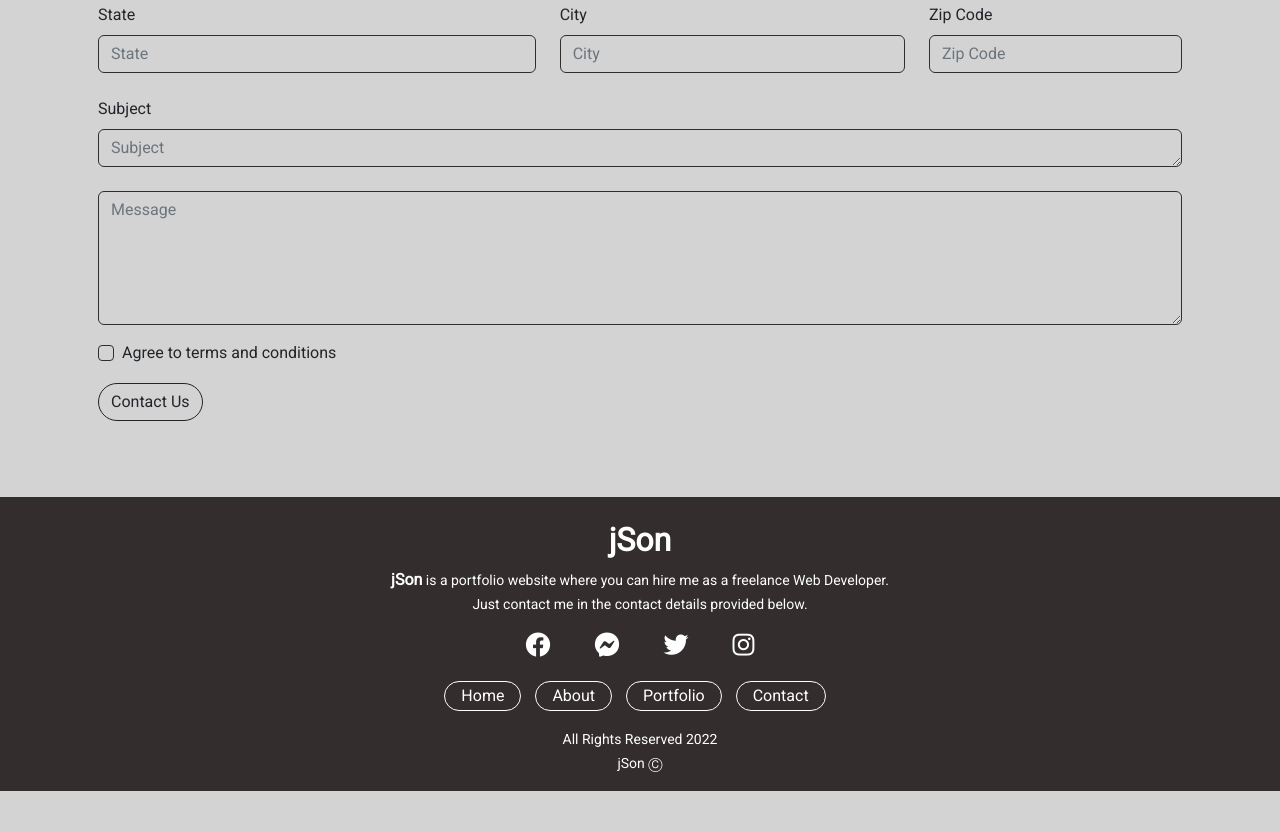
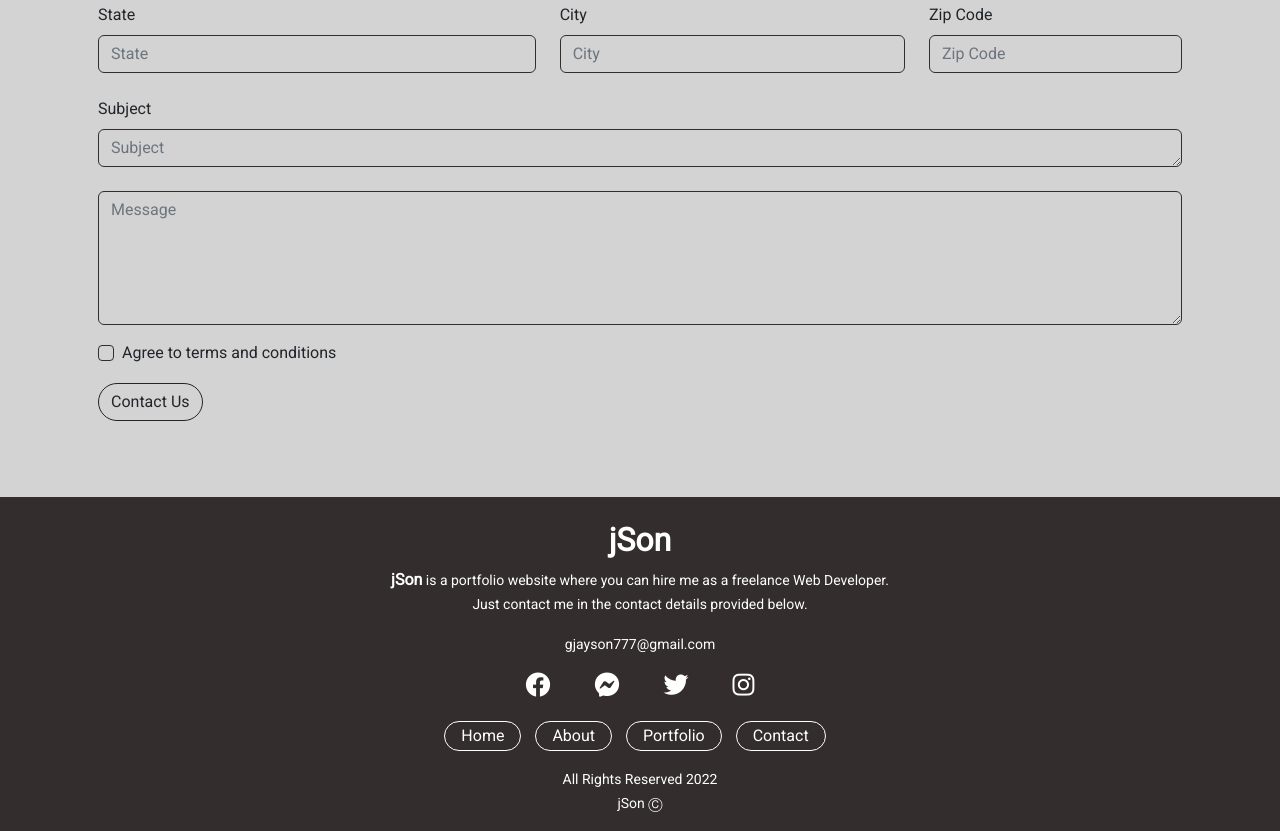
Before and after one commit to blckwhthat/blckwhthat.github.io, a plain HTML site: page index.html in a window 1280 px wide. Shown: the part 4473-5304 px from the top of the page. Before the commit the page ends 5264 px from the top, so only its background shows below. Drawn offline with nearby package versions, Linux system fonts and the light colour scheme.

Commit message:
My Portfolio Updated

```diff
--- a/index.html
+++ b/index.html
@@ -550,10 +550,11 @@
     <footer>
         <div class="container">
             <div class="row align-items-center">
-                <div class="title text-center pt-4">
+                <div class="title text-center pt-4 pb-3">
                     <h2 class="fw-bold">jSon</h2>
                     <small><strong>jSon</strong> is a portfolio website where you can hire me as a freelance Web Developer.</small>
                     <p><small>Just contact me in the contact details provided below. </small></p>
+                    <small>gjayson777@gmail.com</small>
                 </div>
                 <div class="footer_icons">
                     <a href="https://www.facebook.com/gjayson0731/" target="_blank" ><i class="fa-brands fa-facebook"></i></i></a>
```
